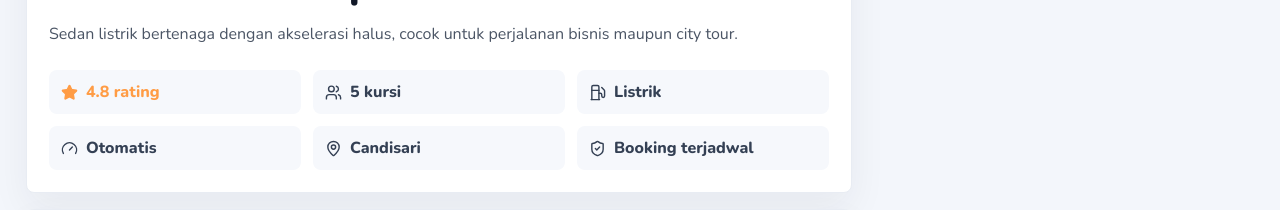
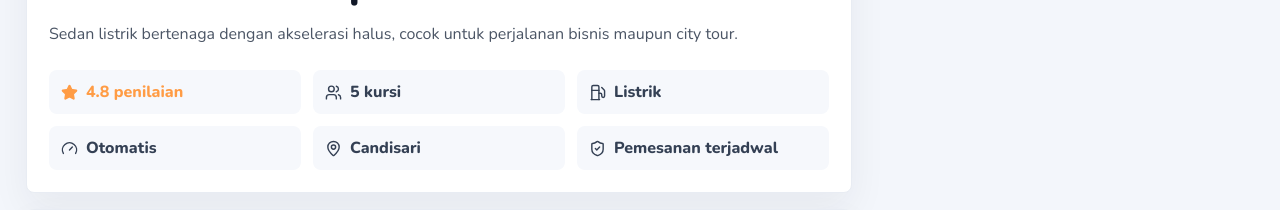
Before and after one commit to labibs/rental-mobil, a Next.js app: page /cars/bmw-i4-m-sport in a window 1280 px wide. Shown: the part 851-1061 px from the top of the page. Built offline with nearby package versions, Linux system fonts and the light colour scheme.

Commit message:
feat: terjemahkan antarmuka ke Bahasa Indonesia

```diff
--- a/app/cars/[id]/page.tsx
+++ b/app/cars/[id]/page.tsx
@@ -51,7 +51,7 @@ export default async function CarDetailPage({
           </div>
           <div className="thumb-row">
             {car.gallery.map((image) => (
-              <img src={image} alt={`${car.name} gallery`} key={image} />
+              <img src={image} alt={`Galeri ${car.name}`} key={image} />
             ))}
           </div>
 
@@ -69,7 +69,7 @@ export default async function CarDetailPage({
             <div className="detail-stats">
               <span>
                 <Star size={17} fill="currentColor" />
-                {car.rating} rating
+                {car.rating} penilaian
               </span>
               <span>
                 <Users size={17} />
@@ -89,7 +89,7 @@ export default async function CarDetailPage({
               </span>
               <span>
                 <ShieldCheck size={17} />
-                {car.freeTestDrive ? "Free test drive" : "Booking terjadwal"}
+                {car.freeTestDrive ? "Test drive gratis" : "Pemesanan terjadwal"}
               </span>
             </div>
           </section>
```
